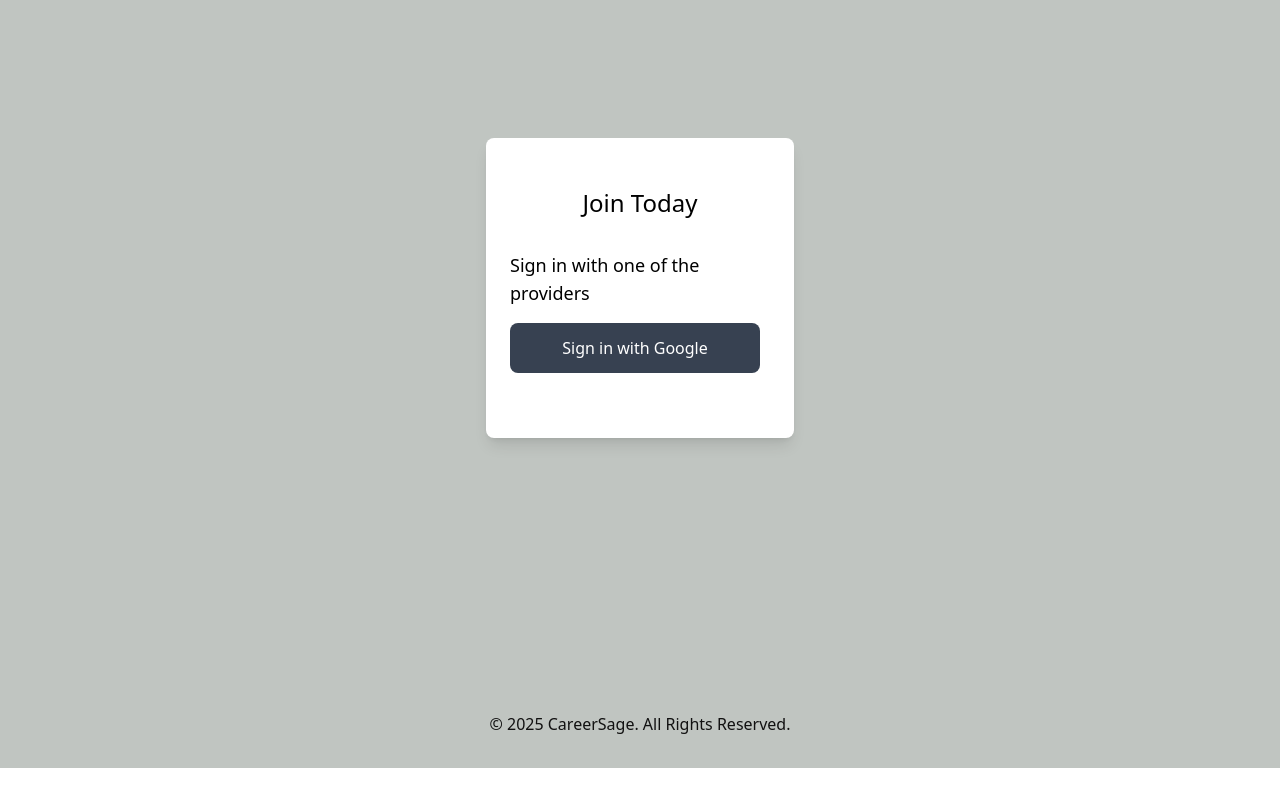
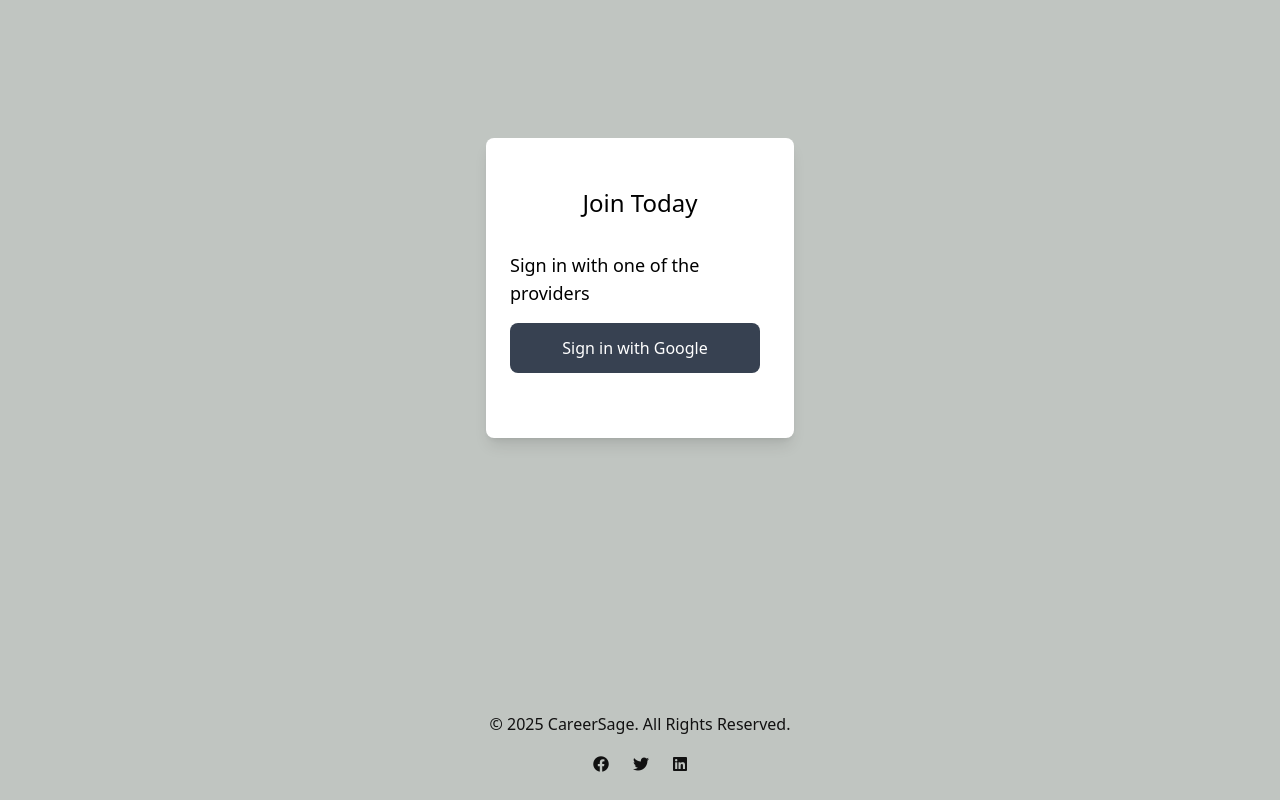
Before and after one commit to mason-lee19/CareerSageAI, a Next.js app in the folder frontend/: page /auth/login in a window 1280 px wide. Shown: the part 192-992 px from the top of the page. Before the commit the page ends 960 px from the top, so only its background shows below. Built offline with nearby package versions, Linux system fonts and the light colour scheme; no server answers.

Commit message:
Updated footer and layout to typescript

```diff
--- /dev/null
+++ b/frontend/src/components/Footer.tsx
@@ -0,0 +1,75 @@
+// components/Footer.tsx
+import React from 'react';
+import { FooterProps, SocialLink } from '../types/footer';
+import Head from 'next/head';
+
+const defaultSocialLinks: SocialLink[] = [
+  {
+    icon: 'fa-brands fa-facebook',
+    url: '#',
+    ariaLabel: 'Visit our Facebook',
+    className: 'hover:text-blue-600'
+  },
+  {
+    icon: 'fa-brands fa-twitter',
+    url: '#',
+    ariaLabel: 'Visit our Twitter',
+    className: 'hover:text-sky-500'
+  },
+  {
+    icon: 'fa-brands fa-linkedin',
+    url: '#',
+    ariaLabel: 'Visit our LinkedIn',
+    className: 'hover:text-blue-700'
+  }
+];
+
+const Footer: React.FC<FooterProps> = ({
+  companyName = 'CareerSage',
+  copyrightText,
+  socialLinks = defaultSocialLinks,
+  className = 'text-primary-500',
+  containerClass = 'py-6',
+  showSocialLinks = true,
+  year = new Date().getFullYear()
+}) => {
+  return (
+    <>
+    <Head>
+        <link
+          rel="stylesheet"
+          href="https://cdnjs.cloudflare.com/ajax/libs/font-awesome/6.4.0/css/all.min.css"
+          integrity="sha512-iecdLmaskl7CVkqkXNQ/ZH/XLlvWZOJyj7Yy7tcenmpD1ypASozpmT/E0iPtmFIB46ZmdtAc9eNBvH0H/ZpiBw=="
+          crossOrigin="anonymous"
+          referrerPolicy="no-referrer"
+        />
+      </Head>
+    <footer className={`w-full text-center mt-auto ${containerClass}`}>
+      <div className={className}>
+        {copyrightText || (
+          <p>© {year} {companyName}. All Rights Reserved.</p>
+        )}
+
+        {showSocialLinks && (
+            <div className="flex justify-center gap-6 mt-4">
+              {socialLinks.map((link) => (
+                <a
+                  key={link.ariaLabel}
+                  href={link.url}
+                  aria-label={link.ariaLabel}
+                  className={`transition-colors duration-300 ${link.className}`}
+                  target="_blank"
+                  rel="noopener noreferrer"
+                >
+                  <i className={link.icon}></i>
+                </a>
+              ))}
+            </div>
+          )}
+      </div>
+    </footer>
+    </>
+  );
+};
+
+export default Footer;
--- /dev/null
+++ b/frontend/src/components/Layout.tsx
@@ -0,0 +1,18 @@
+import { LayoutProps } from '../types/layout';
+import Navbar from './Navbar';
+import Footer from './Footer';
+
+export default function Layout({
+  children,
+  className = ''
+}: LayoutProps): JSX.Element {
+  return (
+    <div className={`w-full min-h-screen bg-neutral-300 shadow-lg flex flex-col ${className}`}>
+      <Navbar />
+      <main className="flex-grow">
+        {children}
+      </main>
+      <Footer />
+    </div>
+  );
+}
--- a/frontend/src/components/footer.js
+++ /dev/null
@@ -1,22 +0,0 @@
-import React from "react";
-
-function Footer() {
-  return (
-    <footer className="w-full text-primary-500 py-6 text-center mt-auto">
-      <p>© 2025 CareerSage. All Rights Reserved.</p>
-      <div className="flex justify-center gap-4 mt-2">
-        <a href="#">
-          <i className="fa-brands fa-facebook"></i>
-        </a>
-        <a href="#">
-          <i className="fa-brands fa-twitter"></i>
-        </a>
-        <a href="#">
-          <i className="fa-brands fa-linkedin"></i>
-        </a>
-      </div>
-    </footer>
-  );
-}
-
-export default Footer;
--- a/frontend/src/components/layout.js
+++ /dev/null
@@ -1,14 +0,0 @@
-import Navbar from "./navbar";
-import Footer from "./footer";
-
-const Layout = ({ children }) => {
-  return (
-    <div className="w-full min-h-screen bg-neutral-300 shadow-lg flex flex-col">
-      <Navbar />
-      <main>{children}</main>
-      <Footer />
-    </div>
-  );
-};
-
-export default Layout;
--- /dev/null
+++ b/frontend/src/types/layout.d.ts
@@ -0,0 +1,6 @@
+import { ReactNode } from 'react';
+
+export interface LayoutProps {
+  children: ReactNode;
+  className?: string;
+}
```
Also changed, not shown: frontend/src/types/footer.d.ts (added, +18 -0 lines).
